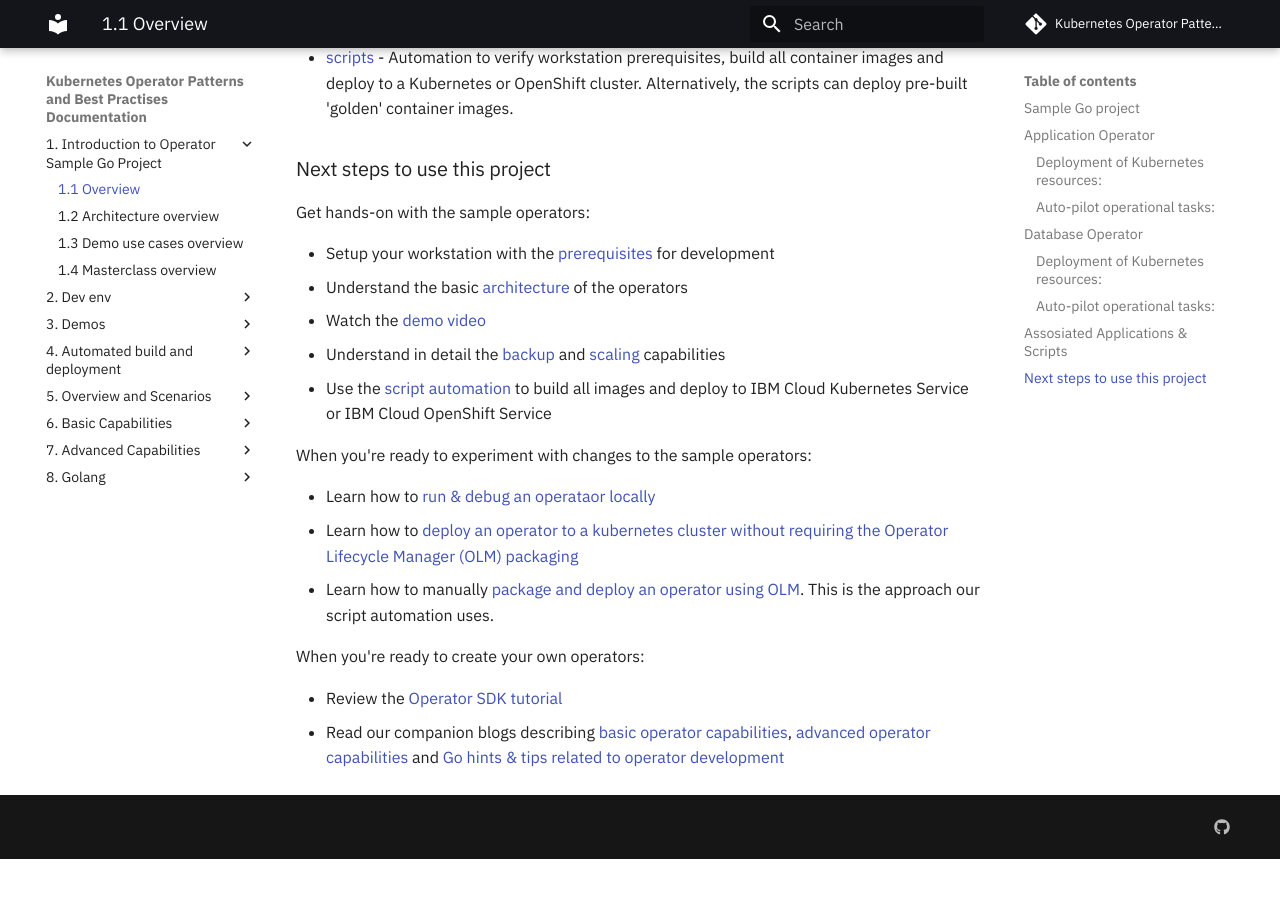
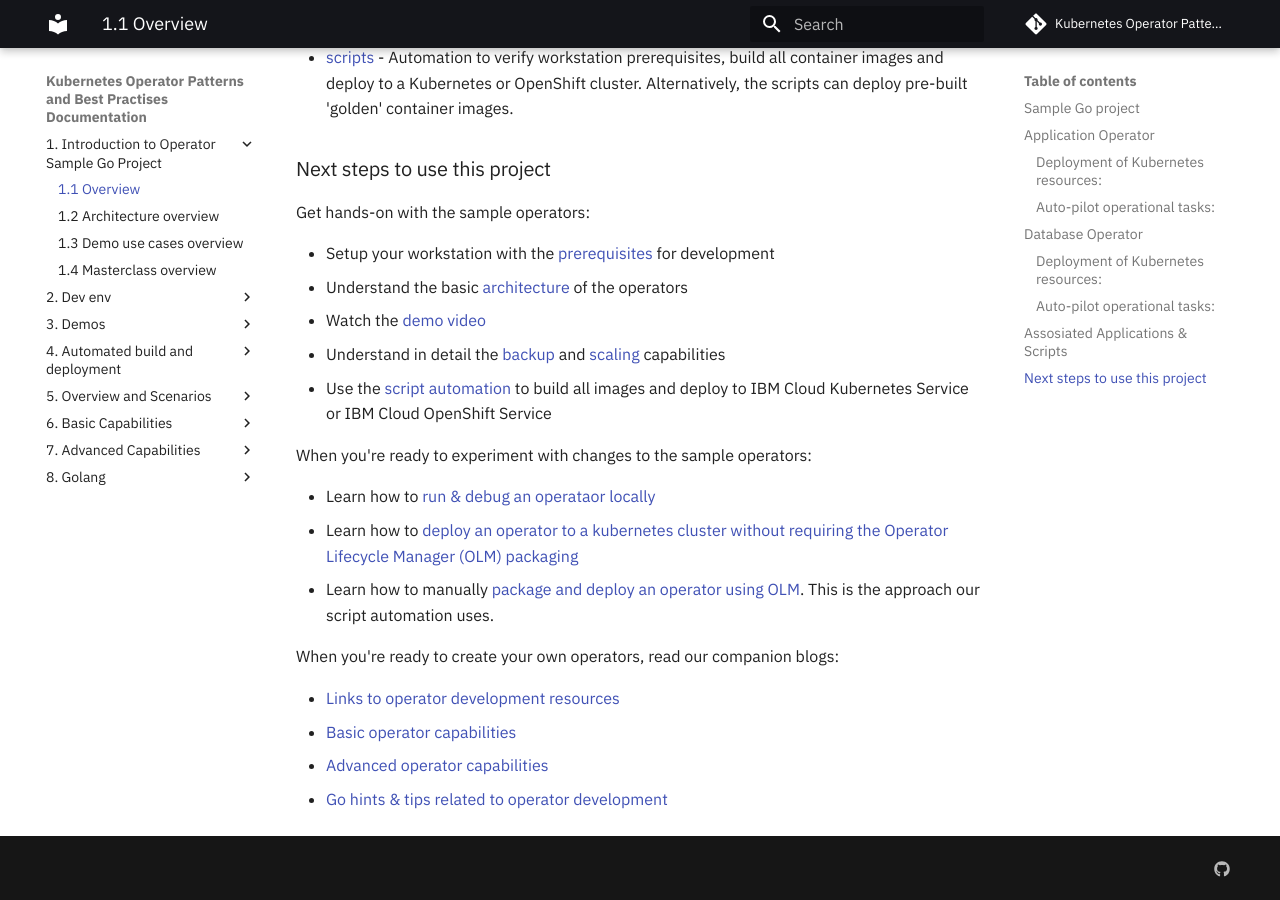
Before and after one commit to IBM/operator-sample-go-documentation, an MkDocs documentation site: the page built from documentation/intro-project-overview.md, in a window 1280 px wide and 900 px high, scrolled down 1944 px. Built offline with MkDocs 1.6.1 and Material for MkDocs 9.7.7, drawn with Linux system fonts in a browser that asks for light colours; comment, search, counter and statistics services are not loaded; before the commit the page ends 2803 px from its top, so only the background shows below that.

Commit message:
doc-updates4

```diff
--- a/documentation/intro-project-overview.md
+++ b/documentation/intro-project-overview.md
@@ -72,7 +72,9 @@ When you're ready to experiment with changes to the sample operators:
 * Learn how to [deploy an operator to a kubernetes cluster without requiring the Operator Lifecycle Manager (OLM) packaging](./dev-run-operators-without-olm.md)
 * Learn how to manually [package and deploy an operator using OLM](./dev-run-operator-with-olm.md). This is the approach our script automation uses.
 
-When you're ready to create your own operators:
+When you're ready to create your own operators, read our companion blogs:
 
-* Review the [Operator SDK tutorial](https://sdk.operatorframework.io/docs/building-operators/golang/tutorial/)
-* Read our companion blogs describing [basic operator capabilities](./basic-capabilities-overview.md), [advanced operator capabilities](./advanced-capabilities-overview.md) and [Go hints & tips related to operator development](./golang-overview.md)
+* [Links to operator development resources](http://heidloff.net/articles/resources-to-build-kubernetes-operators/)
+* [Basic operator capabilities](./basic-capabilities-overview.md)
+* [Advanced operator capabilities](./advanced-capabilities-overview.md)
+* [Go hints & tips related to operator development](./golang-overview.md)
```
